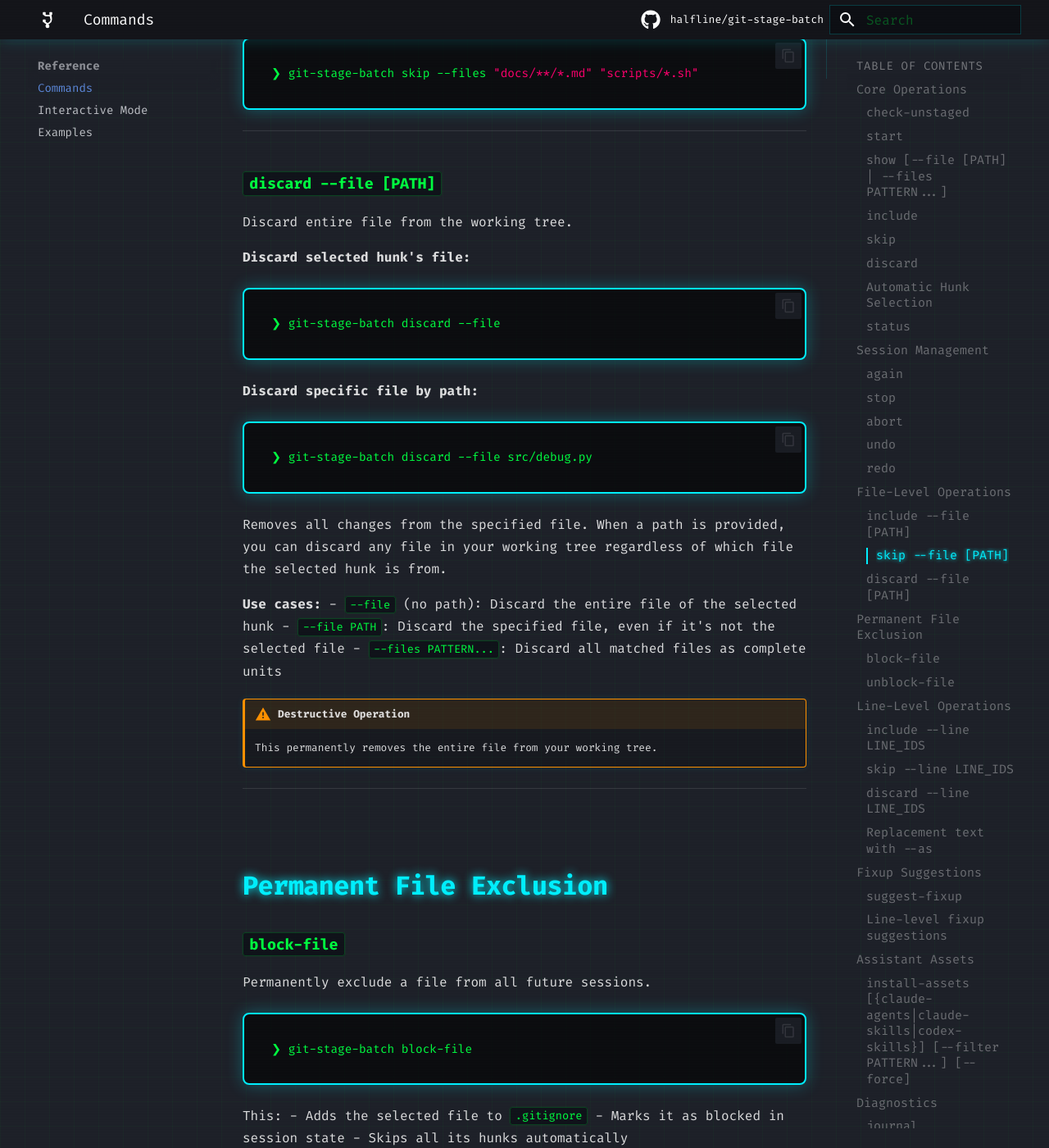
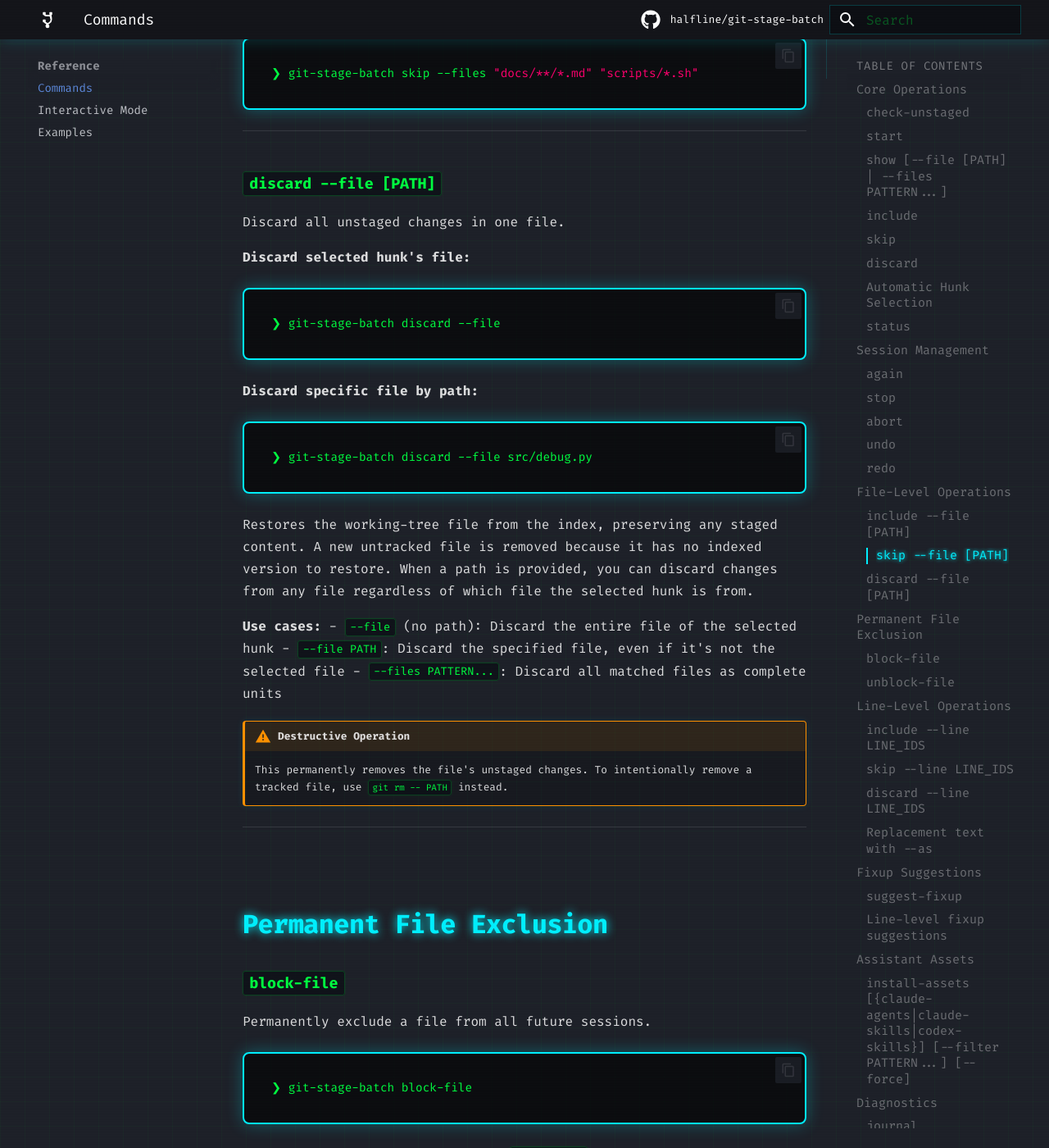
Before and after one commit to halfline/git-stage-batch, an MkDocs documentation site: the page built from docs/commands.md, in a window 1280 px wide and 1400 px high, scrolled down 14894 px. Shown: the whole window at 82% size. Built offline with MkDocs 1.6.1 and Material for MkDocs 9.7.7, drawn with Linux system fonts in a browser that asks for light colours; comment, search, counter and statistics services are not loaded.

Commit message:
docs: Clarify whole-file discard semantics
The command and batch guides currently describe whole-file discard as
removing an entire file.

The implementation now removes unstaged changes while preserving the
indexed version, so intentional deletion needs separate guidance.

This commit documents index restoration, new-file removal, and the git rm
path for deleting tracked files.

The guides now match direct and batch-target whole-file discard behavior.

````diff
--- a/docs/commands.md
+++ b/docs/commands.md
@@ -524,7 +524,7 @@ All hunks from the file are marked as skipped and can be revisited with `again`.
 
 ### `discard --file [PATH]`
 
-Discard entire file from the working tree.
+Discard all unstaged changes in one file.
 
 **Discard selected hunk's file:**
 ```
@@ -536,7 +536,7 @@ Discard entire file from the working tree.
 ❯ git-stage-batch discard --file src/debug.py
 ```
 
-Removes all changes from the specified file. When a path is provided, you can discard any file in your working tree regardless of which file the selected hunk is from.
+Restores the working-tree file from the index, preserving any staged content. A new untracked file is removed because it has no indexed version to restore. When a path is provided, you can discard changes from any file regardless of which file the selected hunk is from.
 
 **Use cases:**
 - `--file` (no path): Discard the entire file of the selected hunk
@@ -544,7 +544,7 @@ Removes all changes from the specified file. When a path is provided, you can di
 - `--files PATTERN...`: Discard all matched files as complete units
 
 !!! warning "Destructive Operation"
-    This permanently removes the entire file from your working tree.
+    This permanently removes the file's unstaged changes. To intentionally remove a tracked file, use `git rm -- PATH` instead.
 
 ---
 
````
Also changed, not shown: docs/batches.md (+3 -1 lines).
